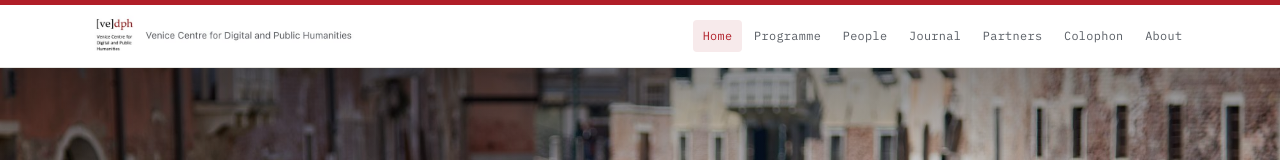
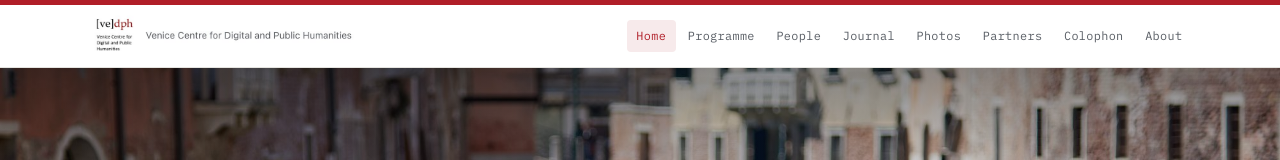
Before and after one commit to vedph/vessdph2026, a plain HTML site: page index.html in a window 1280 px wide. Shown: the top 160 px of the page. Drawn offline with Linux system fonts and the light colour scheme.

Commit message:
Add files via upload

```diff
--- a/index.html
+++ b/index.html
@@ -31,6 +31,7 @@
     <a href="programme.html">Programme</a>
     <a href="people.html">People</a>
     <a href="journal.html">Journal</a>
+    <a href="gallery.html">Photos</a>
     <a href="partners.html">Partners</a>
     <a href="colophon.html">Colophon</a>
     <a href="about.html">About</a>
```
Also changed, not shown: about.html (+1 -0 lines), colophon.html (+1 -0 lines), contribute-journal.html (+1 -0 lines), contribute.html (+1 -0 lines), gallery.html (+1 -0 lines), journal.html (+1 -0 lines), partners.html (+1 -0 lines), people.html (+1 -0 lines), programme.html (+1 -0 lines), session.html (+1 -0 lines).
